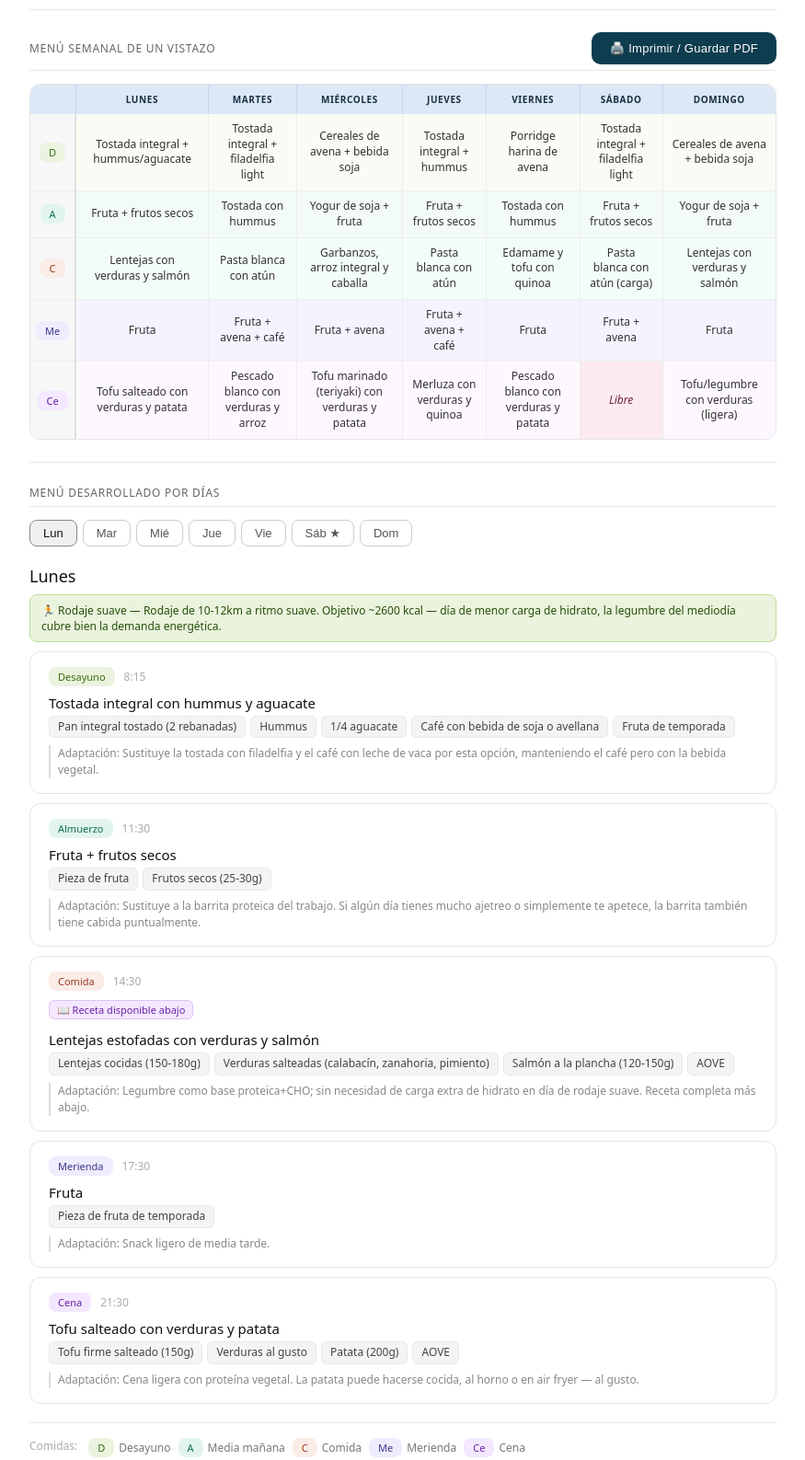
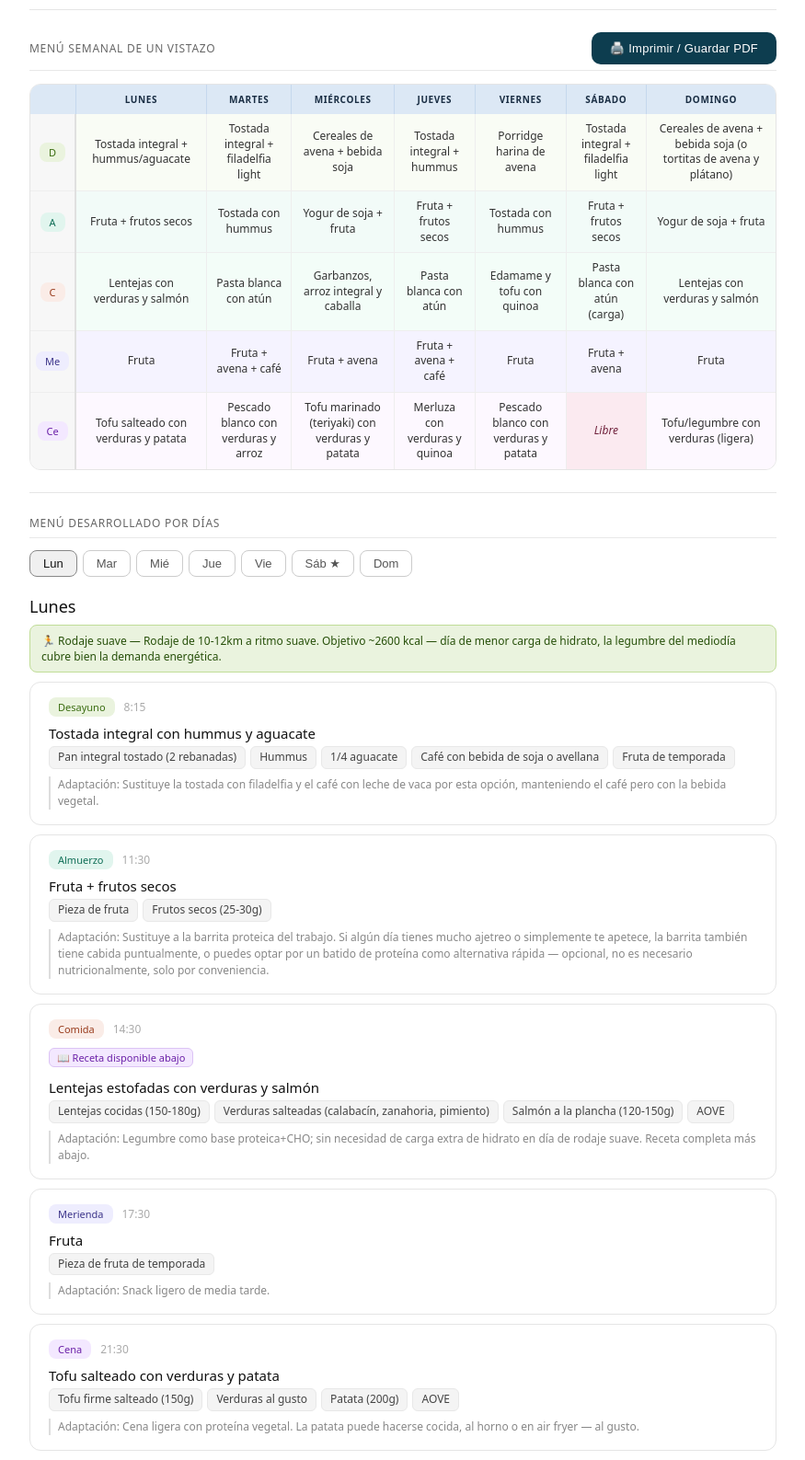
Before and after one commit to guillermofrancespoquet/ramonmartinez, a plain HTML site: page index.html in a window 1280 px wide. Shown: the part 2060-3647 px from the top of the page at 92% size, without its empty margins (202-1077 px from the left). Drawn offline with Linux system fonts and the light colour scheme.

Commit message:
Add files via upload

```diff
--- a/index.html
+++ b/index.html
@@ -377,7 +377,7 @@
           <td style="background:#f9fcf5;padding:8px 10px;border-right:1px solid #eee;border-bottom:1px solid #eee;text-align:center;color:#333;line-height:1.4;">Tostada integral + hummus</td>
           <td style="background:#f9fcf5;padding:8px 10px;border-right:1px solid #eee;border-bottom:1px solid #eee;text-align:center;color:#333;line-height:1.4;">Porridge harina de avena</td>
           <td style="background:#f9fcf5;padding:8px 10px;border-right:1px solid #eee;border-bottom:1px solid #eee;text-align:center;color:#333;line-height:1.4;">Tostada integral + filadelfia light</td>
-          <td style="background:#f9fcf5;padding:8px 10px;border-bottom:1px solid #eee;text-align:center;color:#333;line-height:1.4;">Cereales de avena + bebida soja</td>
+          <td style="background:#f9fcf5;padding:8px 10px;border-bottom:1px solid #eee;text-align:center;color:#333;line-height:1.4;">Cereales de avena + bebida soja (o tortitas de avena y plátano)</td>
         </tr>
         <tr>
           <td style="background:#f7f7f7;padding:8px 6px;border-right:2px solid #e0e0e0;border-bottom:1px solid #eee;text-align:center;vertical-align:middle;"><span class="pn-badge badge-a" style="display:inline-block;">A</span></td>
@@ -450,7 +450,7 @@
     <div class="pn-supl-item"><div class="pn-supl-dot"></div><div><strong>Cafeína (café)</strong> — pre-entreno en días de series, fuerza y rodaje largo. Ayuda ergogénica bien respaldada; se prioriza en formato café sobre pastilla. En las sesiones de tarde es opcional: puede mejorar el rendimiento, pero tomada varias horas antes de dormir puede empeorar la calidad del sueño — decide tú según cómo te sienta ese día.</div></div>
     <div class="pn-supl-item"><div class="pn-supl-dot"></div><div><strong>Carbohidratos intra-entreno</strong> — geles, isotónico o maltodextrina/dextrosas en salidas de bici o tiradas largas superiores a 2h: 60–90 g CHO/hora. Se irá incorporando de forma progresiva en las tiradas largas de cara al maratón.</div></div>
     <div class="pn-supl-item"><div class="pn-supl-dot"></div><div><strong>Magnesio + Ashwagandha</strong> — antes de dormir. Evidencia limitada de efecto real, pero se mantiene porque te funciona (mejora percibida del descanso) y no hay contraindicación.</div></div>
-    <div class="pn-supl-item"><div class="pn-supl-dot"></div><div><strong>Batido de proteína</strong> — uso puntual, no como sustitución habitual de comidas. Reservado para momentos de verdadera falta de tiempo o apetito.</div></div>
+    <div class="pn-supl-item"><div class="pn-supl-dot"></div><div><strong>Batido de proteína</strong> — uso puntual, no como sustitución habitual de comidas. El momento donde más sentido tiene es el almuerzo de las 11:30 en el trabajo, como alternativa rápida a la barrita cuando falta tiempo o apetito real; el resto de la semana no es necesario.</div></div>
   </div>
 </div>
 
@@ -486,7 +486,7 @@ const days = [
     libre: false,
     meals: [
       { type:"D", time:"8:15", name:"Tostada integral con hummus y aguacate", tags:[], desc:"Pan integral tostado (2 rebanadas)\nHummus\n1/4 aguacate\nCafé con bebida de soja o avellana\nFruta de temporada", note:"Sustituye la tostada con filadelfia y el café con leche de vaca por esta opción, manteniendo el café pero con la bebida vegetal." },
-      { type:"A", time:"11:30", name:"Fruta + frutos secos", tags:[], desc:"Pieza de fruta\nFrutos secos (25-30g)", note:"Sustituye a la barrita proteica del trabajo. Si algún día tienes mucho ajetreo o simplemente te apetece, la barrita también tiene cabida puntualmente." },
+      { type:"A", time:"11:30", name:"Fruta + frutos secos", tags:[], desc:"Pieza de fruta\nFrutos secos (25-30g)", note:"Sustituye a la barrita proteica del trabajo. Si algún día tienes mucho ajetreo o simplemente te apetece, la barrita también tiene cabida puntualmente, o puedes optar por un batido de proteína como alternativa rápida — opcional, no es necesario nutricionalmente, solo por conveniencia." },
       { type:"C", time:"14:30", name:"Lentejas estofadas con verduras y salmón", tags:["receta"], desc:"Lentejas cocidas (150-180g)\nVerduras salteadas (calabacín, zanahoria, pimiento)\nSalmón a la plancha (120-150g)\nAOVE", note:"Legumbre como base proteica+CHO; sin necesidad de carga extra de hidrato en día de rodaje suave. Receta completa más abajo." },
       { type:"Me", time:"17:30", name:"Fruta", tags:[], desc:"Pieza de fruta de temporada", note:"Snack ligero de media tarde." },
       { type:"Ce", time:"21:30", name:"Tofu salteado con verduras y patata", tags:[], desc:"Tofu firme salteado (150g)\nVerduras al gusto\nPatata (200g)\nAOVE", note:"Cena ligera con proteína vegetal. La patata puede hacerse cocida, al horno o en air fryer — al gusto." }
@@ -503,10 +503,10 @@ const days = [
     libre: false,
     meals: [
       { type:"D", time:"8:15", name:"Tostada integral con filadelfia light", tags:[], desc:"Pan integral tostado (2 rebanadas)\nFiladelfia light\nCafé con bebida de soja o avellana\nFruta", note:"Mantenemos esta opción como preferencia habitual; solo cambia la leche de vaca por bebida de soja, manteniendo el café con leche de siempre." },
-      { type:"A", time:"11:30", name:"Tostada con hummus (o barrita puntual)", tags:[], desc:"Pan integral o tortitas de arroz\nHummus\nFruta", note:"Sustituye a la barrita habitual. Si tienes mucho ajetreo o te apetece, la barrita tiene cabida puntualmente." },
+      { type:"A", time:"11:30", name:"Tostada con hummus (o barrita puntual)", tags:[], desc:"Pan integral o tortitas de arroz\nHummus\nFruta", note:"Sustituye a la barrita habitual. Si tienes mucho ajetreo o te apetece, la barrita tiene cabida puntualmente, o puedes optar por un batido de proteína como alternativa rápida — opcional, no es necesario nutricionalmente, solo por conveniencia." },
       { type:"C", time:"14:30", name:"Pasta blanca con atún y AOVE", tags:[], desc:"Pasta blanca (75-80g en crudo)\nAtún al natural (1-2 latas)\nAOVE\nTomate o verdura salteada", note:"Carga de hidrato de rápida digestión antes de las series de la tarde." },
       { type:"Me", time:"17:30", name:"Fruta + café pre-entreno", tags:[], desc:"Pieza de fruta\nPuñado de cereales de avena Mercadona (20-25g)\nCafé (opcional, aliado ergogénico)", note:"El café 30-60' antes de la sesión de series ayuda al rendimiento, aunque tomado por la tarde puede restar calidad al sueño — decide tú según cómo te sienta ese día. El puñado de cereales aporta algo más de hidrato para la sesión de series." },
-      { type:"Ce", time:"21:30", name:"Filete de pescado blanco con verduras y arroz", tags:[], desc:"Merluza o similar a la plancha (150g)\nVerduras al vapor o salteadas\nArroz integral, quinoa, cuscús o boniato (una ración)\nAOVE", note:"Cena post-series: en días de series/rodaje el carbohidrato nocturno es necesario para reponer el glucógeno, no solo proteína y verdura." }
+      { type:"Ce", time:"21:30", name:"Filete de pescado blanco con verduras y arroz", tags:[], desc:"Merluza o similar a la plancha (150g)\nVerduras al vapor o salteadas\nArroz integral (60g crudo / ~150g cocido) o quinoa (50g crudo / ~130g cocido) o cuscús (50g crudo / ~130g cocido) o boniato (200g en crudo)\nAOVE", note:"Cena post-series: en días de series/rodaje el carbohidrato nocturno es necesario para reponer el glucógeno, no solo proteína y verdura." }
     ],
     batchCooking: null
   },
@@ -520,7 +520,7 @@ const days = [
     libre: false,
     meals: [
       { type:"D", time:"8:15", name:"Cereales de avena con bebida de soja", tags:[], desc:"Cereales de avena Mercadona (50-60g)\nCafé con bebida de soja o avellana\nFruta troceada", note:"Alternativa a copos/overnight oats que no le entran por textura." },
-      { type:"A", time:"11:30", name:"Yogur de soja con fruta", tags:[], desc:"Yogur de soja\nFruta\nFrutos secos", note:"Sustituye a la barrita habitual; también tiene cabida puntual si tienes ajetreo." },
+      { type:"A", time:"11:30", name:"Yogur de soja con fruta", tags:[], desc:"Yogur de soja (125g)\nFruta\nFrutos secos", note:"Sustituye a la barrita habitual; también tiene cabida puntual si tienes ajetreo, igual que un batido de proteína como opción rápida — opcional, no necesario nutricionalmente, solo por conveniencia." },
       { type:"C", time:"14:30", name:"Garbanzos con arroz integral y caballa", tags:[], desc:"Garbanzos cocidos (150-180g)\nArroz integral (60g en crudo)\nCaballa a la plancha (120g)\nVerduras\nZumo de limón, comino y pimentón", note:"Combinación legumbre+cereal para completar aminoácidos; buena carga antes de fuerza. El limón, comino y pimentón dan un toque de sabor sin apenas sumar calorías." },
       { type:"Me", time:"17:30", name:"Fruta + puñado de cereales de avena", tags:[], desc:"Pieza de fruta\nPuñado de cereales de avena Mercadona (20-25g)", note:"Día fuerte (fuerza + carrera) — el puñado de cereales aporta algo más de hidrato de cara al entreno de la tarde." },
       { type:"Ce", time:"21:30", name:"Tofu marinado con verduras y patata", tags:["batch","receta"], desc:"Tofu marinado (150g)\n1 cucharada sopera de salsa teriyaki\nVerduras asadas\nPatata (200g)\nAOVE", note:"Usa el tofu marinado preparado en el batch cooking del domingo; la salsa teriyaki le da un toque extra de sabor. La patata puede hacerse al horno o en air fryer. Receta completa más abajo." }
@@ -537,10 +537,10 @@ const days = [
     libre: false,
     meals: [
       { type:"D", time:"8:15", name:"Tostada integral con hummus", tags:[], desc:"Pan integral tostado (2 rebanadas)\nHummus\nCafé con bebida de soja\nFruta", note:"" },
-      { type:"A", time:"11:30", name:"Fruta + frutos secos", tags:[], desc:"Pieza de fruta\nFrutos secos (25-30g)", note:"Sustituye a la barrita habitual; también tiene cabida puntual si tienes ajetreo o te apetece." },
+      { type:"A", time:"11:30", name:"Fruta + frutos secos", tags:[], desc:"Pieza de fruta\nFrutos secos (25-30g)", note:"Sustituye a la barrita habitual; también tiene cabida puntual si tienes ajetreo o te apetece, igual que un batido de proteína como opción rápida — opcional, no necesario nutricionalmente, solo por conveniencia." },
       { type:"C", time:"14:30", name:"Pasta blanca con atún y AOVE", tags:[], desc:"Pasta blanca (75-80g en crudo)\nAtún al natural\nAOVE\nVerdura salteada", note:"Carga de hidrato habitual antes de la sesión de cambios de ritmo." },
       { type:"Me", time:"17:30", name:"Fruta + café pre-entreno", tags:[], desc:"Pieza de fruta\nPuñado de cereales de avena Mercadona (20-25g)\nCafé (opcional)", note:"Día de series — el café es opcional y puede ayudar al rendimiento, aunque por la tarde puede restar calidad al sueño; decide tú. El puñado de cereales aporta algo más de hidrato." },
-      { type:"Ce", time:"21:30", name:"Merluza con verduras y quinoa", tags:[], desc:"Merluza a la plancha (150g)\nVerduras al vapor\nQuinoa, arroz integral, cuscús o boniato (una ración)\nAOVE", note:"En día de series el carbohidrato nocturno es necesario para reponer glucógeno, no solo proteína y verdura." }
+      { type:"Ce", time:"21:30", name:"Merluza con verduras y quinoa", tags:[], desc:"Merluza a la plancha (150g)\nVerduras al vapor\nQuinoa (50g crudo / ~130g cocido) o arroz integral (60g crudo / ~150g cocido) o cuscús (50g crudo / ~130g cocido) o boniato (200g en crudo)\nAOVE", note:"En día de series el carbohidrato nocturno es necesario para reponer glucógeno, no solo proteína y verdura." }
     ],
     batchCooking: null
   },
@@ -554,7 +554,7 @@ const days = [
     libre: false,
     meals: [
       { type:"D", time:"8:15", name:"Porridge de harina de avena", tags:["receta"], desc:"Harina de avena (40-50g) cocinada tipo gachas\nCafé con bebida de soja\nFruta\nCanela", note:"Textura tipo gachas, no copos — mejor aceptación que el overnight oats. Receta completa más abajo." },
-      { type:"A", time:"11:30", name:"Tostada con hummus (o barrita puntual)", tags:[], desc:"Pan integral o tortitas de arroz\nHummus\nFruta", note:"Sustituye a la barrita habitual; también tiene cabida puntual si te apetece." },
+      { type:"A", time:"11:30", name:"Tostada con hummus (o barrita puntual)", tags:[], desc:"Pan integral o tortitas de arroz\nHummus\nFruta", note:"Sustituye a la barrita habitual; también tiene cabida puntual si te apetece, igual que un batido de proteína como opción rápida — opcional, no necesario nutricionalmente, solo por conveniencia." },
       { type:"C", time:"14:30", name:"Edamame y tofu con quinoa", tags:[], desc:"Edamame congelado (100g)\nTofu a la plancha (100g)\nVasito de quinoa cocida tipo Sabroz (125g)\nVerduras", note:"Cuece el edamame congelado 3-4 min en agua hirviendo o al vapor, marca el tofu a la plancha con un poco de AOVE y saltea las verduras; la quinoa Sabroz solo necesita calentarse. Día de rodaje suave, base 100% vegetal." },
       { type:"Me", time:"17:30", name:"Fruta", tags:[], desc:"Pieza de fruta", note:"" },
       { type:"Ce", time:"21:30", name:"Pescado blanco con verduras y patata", tags:[], desc:"Pescado blanco a la plancha (150g)\nVerduras\nPatata (200g)\nAOVE", note:"La patata puede hacerse cocida, al horno o en air fryer." }
@@ -571,7 +571,7 @@ const days = [
     libre: true,
     meals: [
       { type:"D", time:"8:15", name:"Tostada integral con filadelfia light", tags:[], desc:"Pan integral tostado (2 rebanadas)\nFiladelfia light\nCafé con bebida de soja\nFruta", note:"" },
-      { type:"A", time:"11:30", name:"Fruta + frutos secos", tags:[], desc:"Pieza de fruta\nFrutos secos", note:"Antes de la tirada larga. Sustituye a la barrita habitual; también tiene cabida puntual si te apetece." },
+      { type:"A", time:"11:30", name:"Fruta + frutos secos", tags:[], desc:"Pieza de fruta\nFrutos secos", note:"Antes de la tirada larga. Sustituye a la barrita habitual; también tiene cabida puntual si te apetece, igual que un batido de proteína como opción rápida — opcional, no necesario nutricionalmente, solo por conveniencia." },
       { type:"C", time:"14:30", name:"Pasta blanca con atún y AOVE", tags:[], desc:"Pasta blanca (80g en crudo)\nAtún al natural\nAOVE\nVerdura", note:"Carga fuerte de hidrato — día de rodaje largo." },
       { type:"Me", time:"17:30", name:"Fruta + puñado de cereales de avena", tags:[], desc:"Pieza de fruta\nPuñado de cereales de avena Mercadona (20-25g)", note:"Día fuerte (rodaje largo) — el puñado de cereales aporta algo más de hidrato." },
       { type:"Ce", time:"21:30", name:"Cena libre", tags:[], desc:"", note:"Cena libre semanal — herramienta de adherencia.", libre:true }
@@ -587,8 +587,8 @@ const days = [
     suppl: "Si la salida en bici supera las 2h: 60-90g CHO/hora (isotónico, geles o maltodextrina).\nMagnesio + Ashwagandha antes de dormir, como cada noche.\nAprovecha hoy para el batch cooking semanal si tienes tiempo (opcional).",
     libre: false,
     meals: [
-      { type:"D", time:"8:15", name:"Cereales de avena con bebida de soja", tags:[], desc:"Cereales de avena Mercadona (50g)\nCafé con bebida de soja\nFruta", note:"" },
-      { type:"A", time:"11:30", name:"Yogur de soja con fruta", tags:[], desc:"Yogur de soja\nFruta", note:"" },
+      { type:"D", time:"8:15", name:"Cereales de avena con bebida de soja", tags:["receta"], desc:"Cereales de avena Mercadona (50g)\nCafé con bebida de soja\nFruta", note:"Opción alternativa: tortitas de avena y plátano (receta completa más abajo) — especialmente recomendadas si hoy toca salida en bici, por su aporte extra de hidrato y proteína del huevo antes del esfuerzo." },
+      { type:"A", time:"11:30", name:"Yogur de soja con fruta", tags:[], desc:"Yogur de soja (125g)\nFruta", note:"" },
       { type:"C", time:"14:30", name:"Lentejas con verduras y salmón", tags:["receta"], desc:"Lentejas cocidas (150g)\nVerduras\nSalmón (120g)\nAOVE", note:"Sofríe las verduras troceadas, añade las lentejas cocidas con un poco de agua o caldo y deja reducir; marca el salmón a la plancha aparte. Receta completa más abajo." },
       { type:"Me", time:"17:30", name:"Fruta", tags:[], desc:"Pieza de fruta", note:"" },
       { type:"Ce", time:"21:30", name:"Tofu o legumbre con verduras (ligera)", tags:[], desc:"Tofu o legumbre (120g)\nVerduras al vapor\nAOVE", note:"Cena ligera, día de menor gasto energético. Opción alternativa: crema de verduras comercial + picatostes + un puñado de legumbre o tofu salteado como aporte extra de proteína." }
@@ -622,7 +622,8 @@ const shopCategories = [
       { name: "Garbanzos secos o cocidos", qty: "250 g" },
       { name: "Yogur de soja", qty: "7 uds" },
       { name: "Bebida de soja o avellana", qty: "2 L" },
-      { name: "Hummus", qty: "2 tarrinas (~400 g)" }
+      { name: "Hummus", qty: "2 tarrinas (~400 g)" },
+      { name: "Huevos (para tortitas de avena, opcional)", qty: "2 uds" }
   ]},
   { label: "🌾 Carbohidratos", cls: "cat-carb", items: [
       { name: "Pasta blanca", qty: "300 g" },
@@ -701,6 +702,22 @@ const recetas = [
       "Sirve con canela y la fruta troceada por encima."
     ],
     tip: "💡 La textura tipo gachas es clave — evita el porridge de copos enteros, que es lo que no le entra."
+  },
+  {
+    emoji: "🥞",
+    nombre: "Tortitas de avena y plátano",
+    tiempo: "⏱ 15 min",
+    raciones: "🍽 1 persona",
+    utensilios: "🔥 Fogones (sartén antiadherente)",
+    ingredientes: ["100-120g plátano maduro", "2 huevos", "25-30g avena en copos finos o molida", "Fruta fresca o chocolate negro (mín. 70%) al gusto", "Canela al gusto"],
+    pasos: [
+      "Tritura el plátano con un tenedor o con la batidora hasta obtener una mezcla uniforme.",
+      "Añade los huevos, la avena y la canela. Mezcla bien hasta integrar todo.",
+      "Calienta una sartén antiadherente a fuego medio y vierte pequeñas porciones de la masa.",
+      "Cocina 1-2 minutos por lado, hasta que estén doradas y firmes.",
+      "Sirve con la fruta fresca o el chocolate negro por encima al gusto."
+    ],
+    tip: "💡 Opción alternativa al desayuno habitual del domingo — especialmente recomendada si toca salida en bici, por el extra de hidrato del plátano y la avena junto con la proteína del huevo. ~390 kcal, 21g proteína, 44g CHO, 13g grasa por ración."
   }
 ];
 
```
